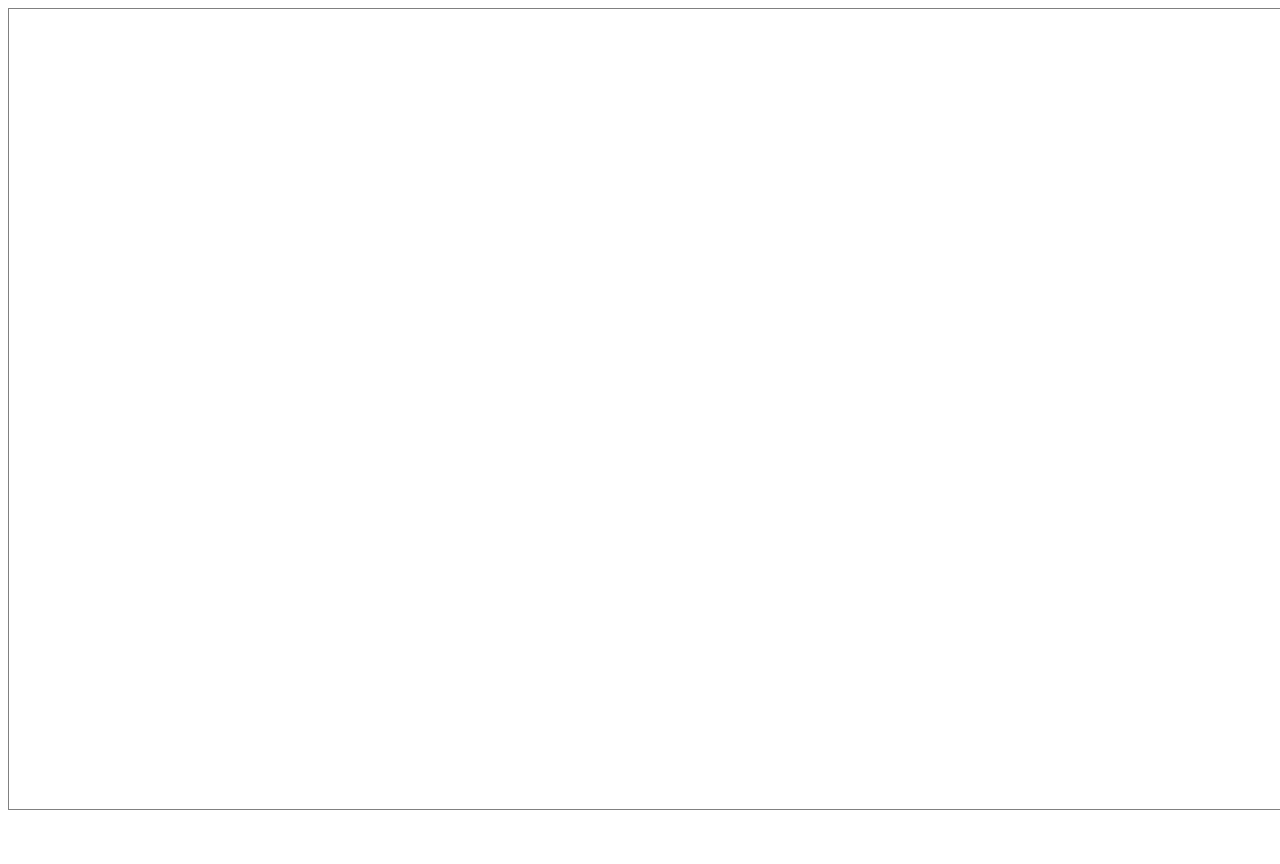
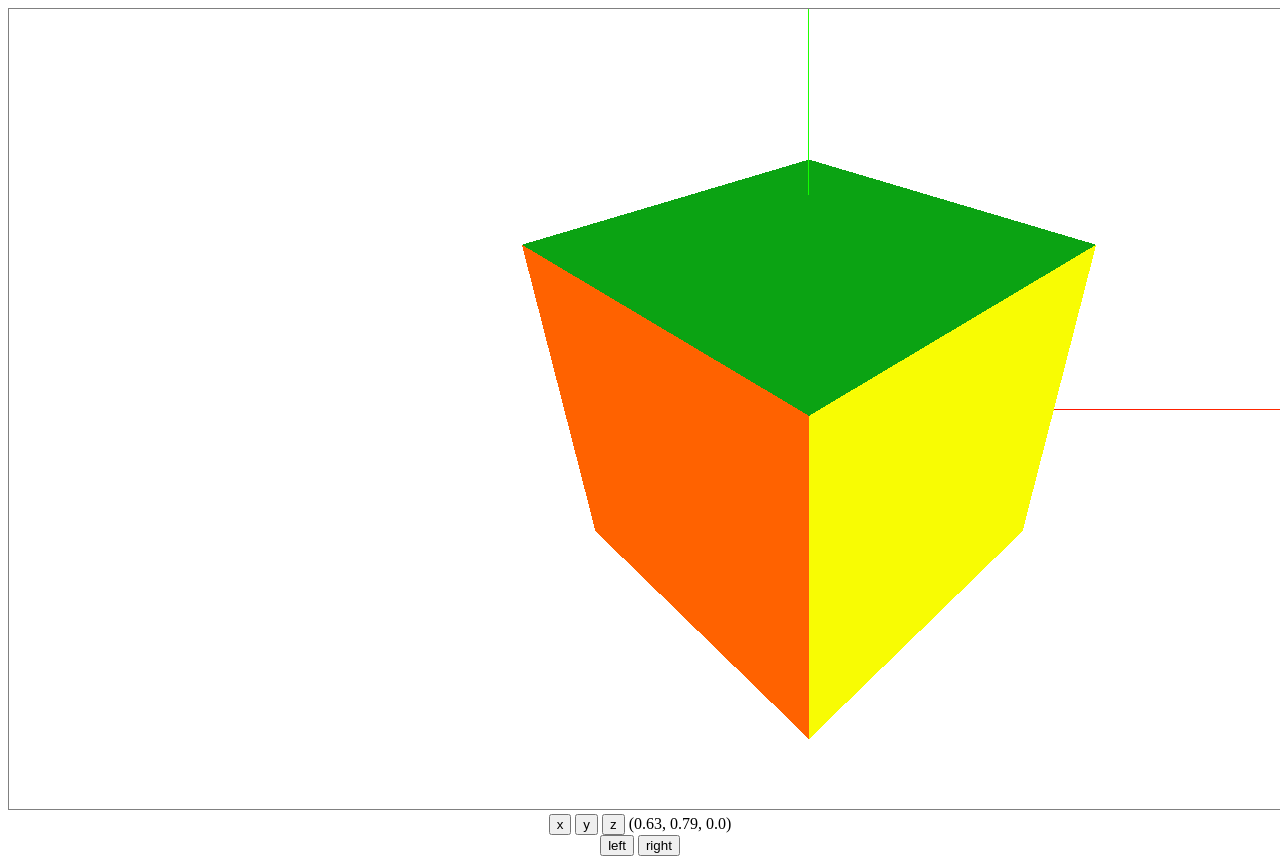
Before and after one commit to PoachedSun/rubiks-cube, a website with bundled scripts: page index.html in a window 1280 px wide. Shown: the top 864 px of the page. Before the commit the page ends 822 px from the top, so only its background shows below. Built offline with nearby package versions, Linux system fonts and the light colour scheme; animation ran at ten frames a second.

Commit message:
Basic colored cube.

```diff
--- a/index.html
+++ b/index.html
@@ -6,6 +6,13 @@
   </head>
   <body>
     <canvas width="1600" height="800"></canvas>
-    <script src="index.js"></script>
+    <button id="x-button">x</button>
+    <button id="y-button">y</button>
+    <button id="z-button">z</button>
+    (<span id="x-display"></span>, <span id="y-display"></span>, <span id="z-display"></span>)
+    <br>
+    <button id="left-button">left</button>
+    <button id="right-button">right</button>
+    <script src="index.js" type="module"></script>
   </body>
 </html>
--- a/index.js
+++ b/index.js
@@ -0,0 +1,119 @@
+import * as THREE from './node_modules/three/build/three.module.js';
+
+const canvas = document.querySelector('canvas');
+const renderer = new THREE.WebGLRenderer({ canvas });
+
+const angles = [
+  [Math.PI/5, Math.PI/4, 0],
+  [Math.PI/5, (3*Math.PI)/4, 0],
+  [Math.PI/5, (5*Math.PI)/4, 0],
+  [Math.PI/5, (7*Math.PI)/4, 0],
+  [Math.PI/5, (7*Math.PI)/4, Math.PI/2],
+]
+
+
+const fov = 60;
+const aspect = 2;
+const near = 0.1;
+const far = 5;
+const camera = new THREE.PerspectiveCamera(fov, aspect, near, far);
+
+camera.position.z = 2;
+
+const scene = new THREE.Scene();
+scene.background = new THREE.Color('white');
+
+const axesHelper = new THREE.AxesHelper(5);
+scene.add(axesHelper);
+
+const cameraPole = new THREE.Object3D;
+scene.add(cameraPole);
+cameraPole.add(camera);
+
+const boxWidth = 1;
+const boxHeight = 1;
+const boxDepth = 1;
+const geometry = new THREE.BoxGeometry(boxWidth, boxHeight, boxDepth);
+
+const positionAttribute = geometry.getAttribute('position');
+//               red       orange    green     blue      yellow     white
+const hexes = [0xfc0f03, 0xff6200, 0x0ba313, 0x0a0dbf, 0xf8fc03, 0xbbbbbb];
+
+const materials = hexes.map((hex) => new THREE.MeshBasicMaterial({ color: hex }));
+
+
+const material = new THREE.MeshBasicMaterial({ vertexColors: true });
+const cube = new THREE.Mesh(geometry, materials);
+
+
+scene.add(cube);
+
+const color = 0xFFFFFF;
+const intensity = 1;
+const light = new THREE.DirectionalLight(color, intensity);
+light.position.set(-1, 2, 4);
+camera.add(light);
+
+canvas.addEventListener('mousemove', (event) => {
+  if (event.buttons === 1) {
+  }
+});
+
+let rotatingX, rotatingY, rotatingZ = false;
+let deltaYRotate = 0;
+let targets = [0, 0, 0];
+let currentAngle = 0;
+let targeting = false;
+document.querySelector('#x-button').addEventListener('click', () => targets[0]++);
+document.querySelector('#y-button').addEventListener('click', () => targets[1]++);
+document.querySelector('#z-button').addEventListener('click', () => targets[2]++);
+
+document.querySelector('#left-button').addEventListener('click', () => {
+  targets[1] += 1;
+});
+document.querySelector('#right-button').addEventListener('click', () => {
+  targets[2] += 1;
+}); // deltaYRotate -= Math.PI / 2);
+
+const xDisplay = document.querySelector('#x-display');
+const yDisplay = document.querySelector('#y-display');
+const zDisplay = document.querySelector('#z-display');
+
+const rotationSpeed = 0.05;
+
+requestAnimationFrame(render);
+function render(time) {
+  const targets2 = [Math.PI/5 + ((targets[0] * Math.PI) / 2), ((targets[1] * Math.PI)/2) + (Math.PI / 4), (targets[2] * Math.PI) / 2];
+  const rotations = ['x', 'y', 'z'];
+  for (let i = 0; i < rotations.length; i++) {
+    if (cube.rotation[rotations[i]] < targets2[i]) {
+      cube.rotation[rotations[i]] += rotationSpeed;
+      if (cube.rotation[rotations[i]] > targets2[i]) {
+        cube.rotation[rotations[i]] = targets2[i];
+      }
+    } else if (cube.rotation[rotations[i]] > targets2[i]) {
+      cube.rotation[rotations[i]] -= rotationSpeed;
+      if (cube.rotation[rotations[i]] < targets2[i]) {
+        cube.rotation[rotations[i]] = targets2[i];
+      }
+    }
+  }
+
+  xDisplay.innerHTML = (cube.rotation.x).toPrecision(2);
+  yDisplay.innerHTML = (cube.rotation.y).toPrecision(2);
+  zDisplay.innerHTML = (cube.rotation.z).toPrecision(2);
+
+  renderer.render(scene, camera);
+  requestAnimationFrame(render);
+}
+
+function reduceRotations(o) {
+  ['x', 'y', 'z'].forEach((dimension) => {
+    if (o.rotation[dimension] > 2 * Math.PI) {
+      o.rotation[dimension] -= (2 * Math.PI);
+    }
+    if (o.rotation[dimension] < 0) {
+      o.rotation[dimension] += (2 * Math.PI);
+    }
+  });
+}
```
Also changed, not shown: package.json (added, +22 -0 lines), favicon.ico (added), 2 other files.
